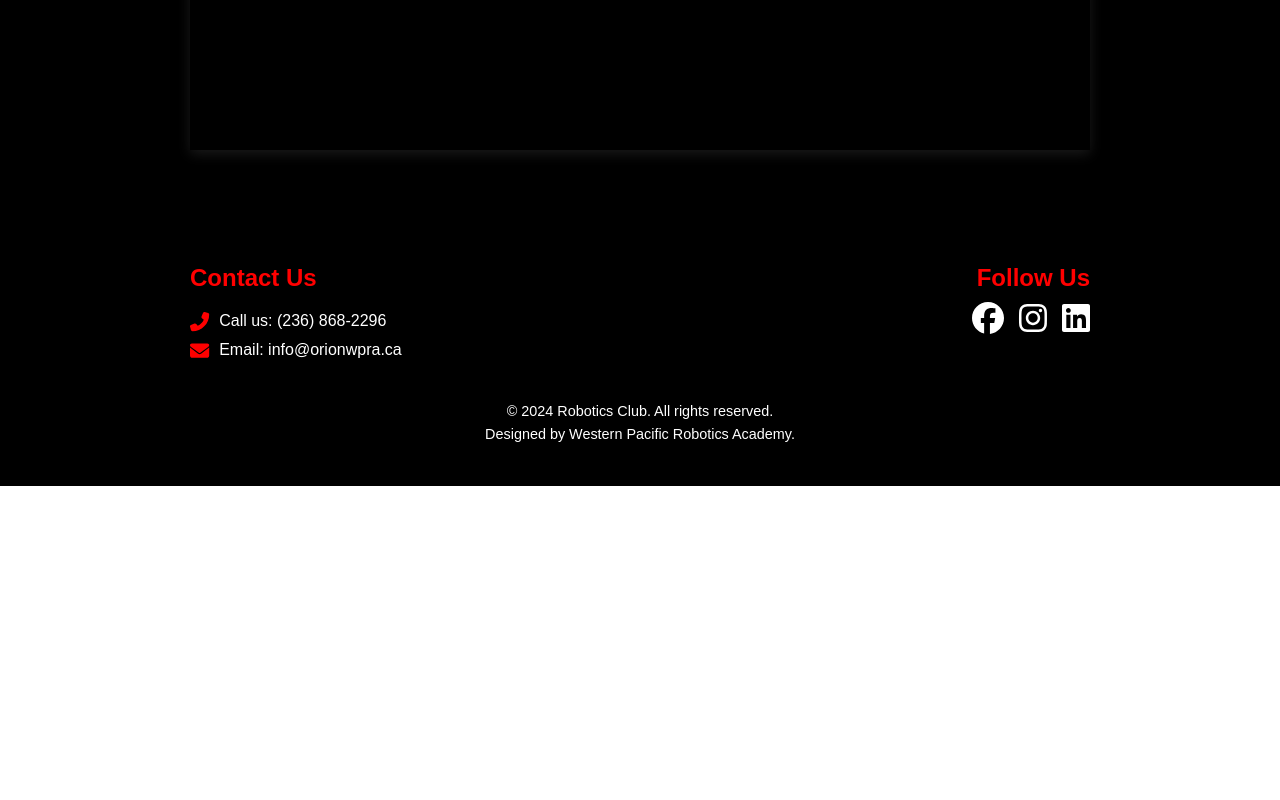
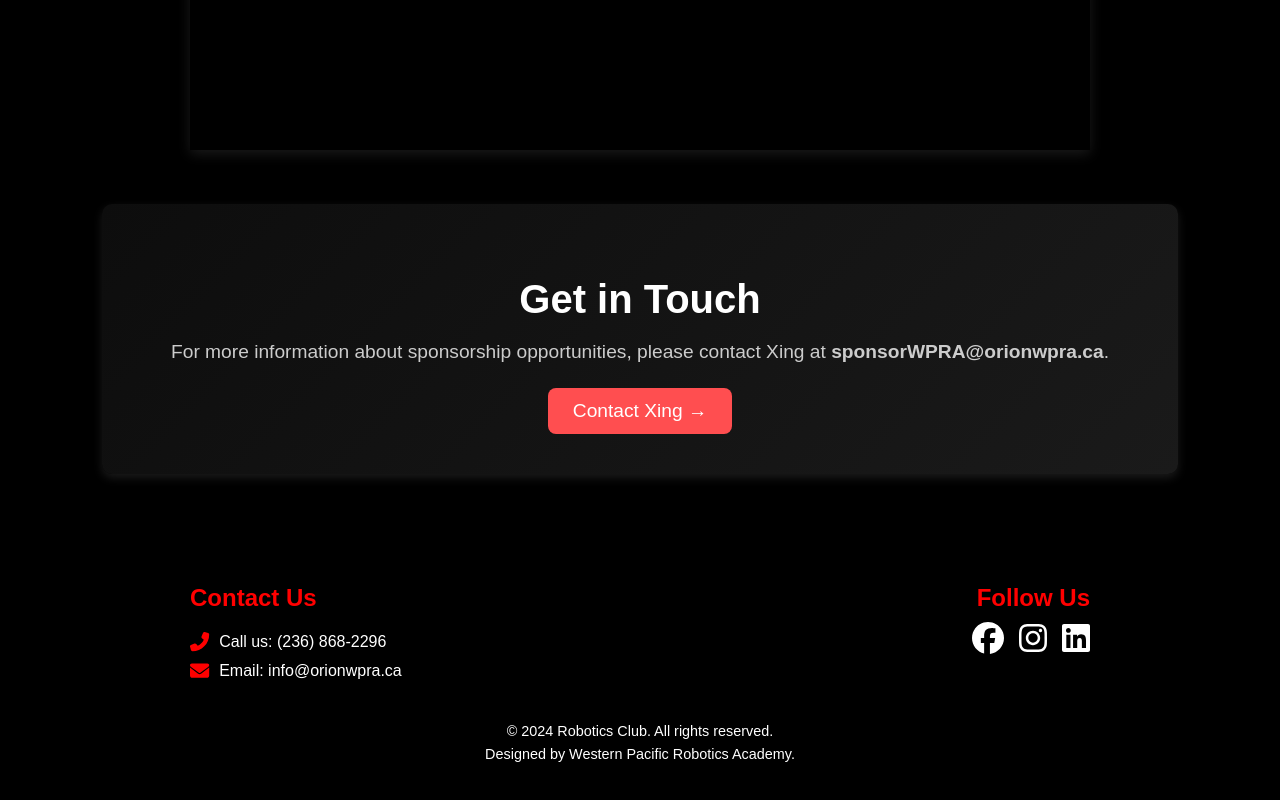
Before and after one commit to Xinghao23/wpra-website, a React (Create React App) app: page /Sponsorship in a window 1280 px wide. Shown: the part 1658-2458 px from the top of the page. Before the commit the page ends 2144 px from the top, so only its background shows below. Built offline with nearby package versions, Linux system fonts and the light colour scheme.

Commit message:
updated sponsorship page with Get in Touch

```diff
--- a/src/App.css
+++ b/src/App.css
@@ -1241,6 +1241,7 @@ nav ul li a:hover {
   height: 100px;
   max-width: 100%;
   object-fit: contain;
+
 }
 
 /* Sponsorship PDF */
@@ -1255,6 +1256,43 @@ nav ul li a:hover {
   height: 700px;
   border: none;
   box-shadow: 0px 4px 12px rgba(255, 255, 255, 0.1);
+}
+
+/* Contact Section */
+.sponsorship-contact {
+  background: linear-gradient(135deg, #0d0d0d, #1a1a1a);
+  padding: 40px;
+  border-radius: 10px;
+  margin-top: 50px;
+  box-shadow: 0px 4px 10px rgba(255, 255, 255, 0.1);
+}
+
+.contact-title {
+  font-size: 2.5rem;
+  font-weight: bold;
+  margin-bottom: 15px;
+}
+
+.contact-text {
+  font-size: 1.2rem;
+  color: #ccc;
+  margin-bottom: 25px;
+}
+
+/* Contact Button */
+.contact-btn {
+  background: #ff4e50;
+  color: white;
+  font-size: 1.2rem;
+  padding: 12px 25px;
+  border-radius: 8px;
+  border: none;
+  cursor: pointer;
+  transition: 0.3s;
+}
+
+.contact-btn:hover {
+  background: #e73c3c;
 }
 
 
--- a/src/components/Sponsorship.js
+++ b/src/components/Sponsorship.js
@@ -1,10 +1,18 @@
-import React from "react";
+import React, { useRef } from "react";
+
 import sponsorshipPackage from "../documents/WPRA Sponsorship Package.pdf"; // Import Sponsorship PDF
 
 // Import sponsor logos
 import Anotek from "../img/anotek.png";
 
 const Sponsorship = () => {
+  const contactRef = useRef(null);
+
+  // Smooth scroll function
+  const scrollToContact = () => {
+    contactRef.current.scrollIntoView({ behavior: "smooth" });
+  };
+
   return (
     <div className="sponsorship-container">
       {/* Hero Section */}
@@ -17,7 +25,7 @@ const Sponsorship = () => {
           By becoming a sponsor, you contribute to cutting-edge robotics programs, advanced learning opportunities, and competitive team development.
           Your generosity allows us to expand our reach and impact within the community.
         </p>
-        <button className="partner-btn">Become a Sponsor →</button>
+        <button className="partner-btn" onClick={scrollToContact}>Become a Sponsor →</button>
       </div>
 
       {/* Sponsor Grid Layout */}
@@ -33,6 +41,20 @@ const Sponsorship = () => {
         <h2 className="sponsorship-title">Sponsorship Package</h2>
         <iframe src={sponsorshipPackage} title="Sponsorship Package" className="pdf-viewer"></iframe>
       </div>
+
+      {/* Contact Section */}
+      <div className="sponsorship-contact" ref={contactRef}>
+        <h2 className="contact-title">Get in Touch</h2>
+        <p className="contact-text">
+          For more information about sponsorship opportunities, please contact Xing at <b>sponsorWPRA@orionwpra.ca</b>.
+        </p>
+        <button
+          className="contact-btn"
+          onClick={() => window.location.href = "mailto:sponsorWPRA@orionwpra.ca"}
+        >
+          Contact Xing →
+        </button>
+      </div>
     </div>
   );
 };
```
